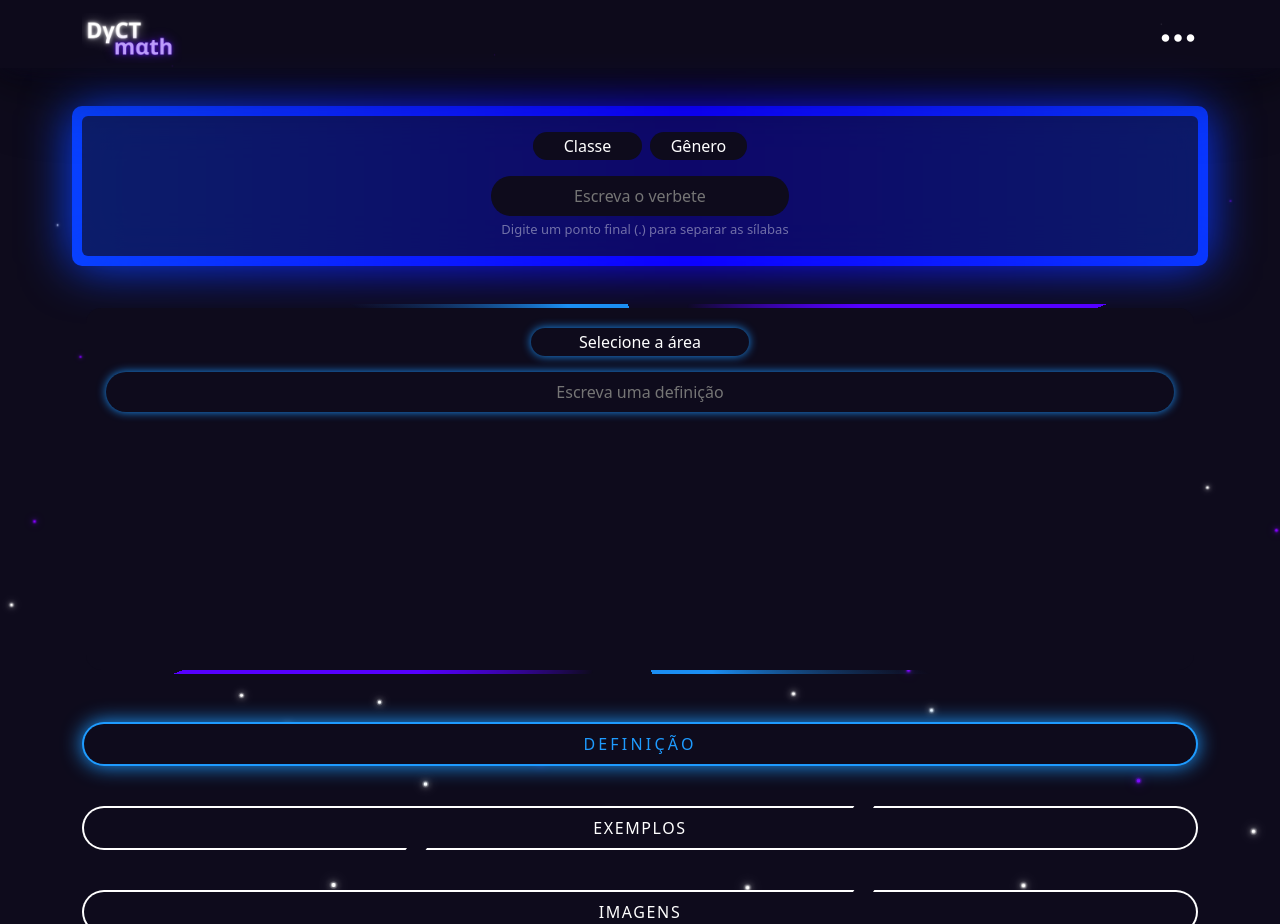
After one commit to isaque-dantas/matemates, a Flask app: template app/templates/create-entry.html in a window 1280 px wide. The commit adds this page. Run offline with Flask 3, Linux system fonts and the light colour scheme; the template is opened without the code that fills it, so the values that code supplies are empty.

Commit message:
Arrumando a bagunça de isaque #1

```diff
--- a/app/static/css/style.css
+++ b/app/static/css/style.css
@@ -230,13 +230,14 @@ nav{
     left: 30px;
 }
 /*--*/
-.significado{
+.significado, .informacoes{
     position: relative;
     width: 100%;
     background: repeating-conic-gradient(from var(--a), #1B8EF2 0%, #1B8EF2 5%, transparent 5%, transparent 40%, #1B8EF2 50%);
     animation: animacao-borda 15s linear infinite;
     border-radius: 20px;
     overflow: hidden;
+    height: 40vh;
 }
 
 @property --a{
@@ -254,7 +255,7 @@ nav{
     }
 }
 
-.significado::before{
+.significado::before, .informacoes::before{
     content: '';
     position: absolute;
     width: 100%;
@@ -266,7 +267,7 @@ nav{
     z-index: -1;
 }
 
-.significado::after{
+.significado::after, .informacoes::after{
     content: '';
     position: absolute;
     inset: 4px;
@@ -275,7 +276,7 @@ nav{
 
 }
 
-.significado li {
+.significado li, .informacoes li{
     position: relative;
     z-index: 2;
     margin-bottom: 10px;
@@ -476,6 +477,49 @@ nav{
     width: 100%;
 }
 
+/*-----------*/
+
+.btn-exemplo-definicao.selecionado {
+    letter-spacing: 0.2em;
+    background: var(--clr);
+    color: var(--clr);
+    box-shadow: 0 0 20px var(--clr);
+}
+
+.btn-exemplo-definicao.selecionado i::before,
+.btn-exemplo-definicao.selecionado i::after {
+    width: 0;
+}
+
+.select select, input{
+    -webkit-appearance: none;
+    -moz-appearance: none;
+    -ms-appearance: none;
+    appearance: none;
+    outline: 0;
+    padding: 2px 10px;
+    border: none;
+    border-radius: 20px;
+    text-align: center;
+    cursor: pointer;
+}
+
+.select-classe select, .select-genero select, .criacao-palavra-escolhida, .select-area select, .criacao-definicao{
+    background: #0e0b1c;
+    color: rgb(255, 255, 255);
+}
+
+.aviso-criacao-palavra-escolhida{
+    color: rgba(255, 255, 255, 0.414);
+    font-size: 13px;
+    margin: 0 0 0 10px;
+}
+
+.select-area select, .criacao-definicao{
+    box-shadow: 0 0 10px #1B8EF2;
+}
+
+
 @media only screen and (max-device-width: 1199px) {
     .link-nav{
         display: none;
@@ -542,4 +586,23 @@ nav{
     .btn-exemplo-definicao{
         width: 100%;
     }
+
+    .criacao-definicao{
+        width: 100%!important;
+    }
+
+    .classe-genero, .criacao-palavra-escolhida{
+        justify-content: center;
+        width: 100%;
+    }
+
+    .palavra div{
+        left: auto;
+    }
+
+    .btn-box{
+        flex-direction: column;
+        gap: 40px;
+        margin: 0 0 40px 0;
+    }
 }
--- a/app/static/js/script.js
+++ b/app/static/js/script.js
@@ -1,25 +1,73 @@
-function mostrarExemplos() {
+function mostrarDefinicao(button) {
+    removerSelecaoDeBotoes();
+    button.classList.add('selecionado');
     var significado = document.getElementById('significado');
     var exemplo = document.getElementById('exemplo');
+    var representa = document.getElementById('representa');
     var btnExemplo = document.getElementById('btn-ex');
     var btnSignificado = document.getElementById('btn-sig');
-    if (significado.classList.contains('d-flex')) {
+    if (significado.classList.contains('d-none')) {
+        significado.classList.replace('d-none', 'd-flex');
+        exemplo.classList.replace('d-flex', 'd-none');
+        representa.classList.replace('d-flex', 'd-none');
+        btnExemplo.classList.replace('d-none', 'd-block');
+        btnSignificado.classList.replace('d-block', 'd-none');
+    }
+}
+
+function mostrarExemplos(button) {
+    removerSelecaoDeBotoes();
+    button.classList.add('selecionado');
+    var significado = document.getElementById('significado');
+    var exemplo = document.getElementById('exemplo');
+    var representa = document.getElementById('representa');
+    var btnExemplo = document.getElementById('btn-ex');
+    var btnSignificado = document.getElementById('btn-sig');
+    if (exemplo.classList.contains('d-none')) {
         significado.classList.replace('d-flex', 'd-none');
         exemplo.classList.replace('d-none', 'd-flex');
+        representa.classList.replace('d-flex', 'd-none');
         btnExemplo.classList.replace('d-block', 'd-none');
         btnSignificado.classList.replace('d-none', 'd-block');
     }
 }
 
-function mostrarSignificado() {
+function mostrarRepresentacao(button) {
+    removerSelecaoDeBotoes();
+    button.classList.add('selecionado');
     var significado = document.getElementById('significado');
     var exemplo = document.getElementById('exemplo');
-    var btnExemplo = document.getElementById('btn-ex');
-    var btnSignificado = document.getElementById('btn-sig');
-    if (significado.classList.contains('d-none')) {
-        significado.classList.replace('d-none', 'd-flex');
+    var representa = document.getElementById('representa');
+    if (representa.classList.contains('d-none')) {
+        significado.classList.replace('d-flex', 'd-none');
         exemplo.classList.replace('d-flex', 'd-none');
-        btnExemplo.classList.replace('d-none', 'd-block');
-        btnSignificado.classList.replace('d-block', 'd-none');
+        representa.classList.replace('d-none', 'd-flex');
     }
 }
+
+function removerSelecaoDeBotoes() {
+    var botoes = document.querySelectorAll('.btn-exemplo-definicao');
+    botoes.forEach(function (botao) {
+        botao.classList.remove('selecionado');
+    });
+}
+
+function toggleGeneroVisibility() {
+    var selectClasse = document.getElementById('select-classe');
+    var genero = document.getElementById('genero');
+
+    selectClasse.addEventListener('change', function() {
+        var selectedOption = this.value;
+        if (selectedOption === 'Numeral' || selectedOption === 'Verbo') {
+            genero.classList.replace('d-block', 'd-none');
+        }
+        else {
+            genero.classList.replace('d-none', 'd-block');
+        }
+    });
+}
+
+// Chamada da função ao carregar a página
+document.addEventListener("DOMContentLoaded", function() {
+    toggleGeneroVisibility();
+});
--- /dev/null
+++ b/app/templates/create-entry.html
@@ -0,0 +1,293 @@
+<!DOCTYPE html>
+<html lang="pt-Br">
+
+<head>
+    <!--PRINCIPAL-->
+    <meta charset="UTF-8">
+    <meta name="viewport" content="width=device-width, initial-scale=1.0">
+    <title>Texto com imagem e exemplo</title>
+
+    <!--BOOTSTRAP-->
+    <link href="https://cdn.jsdelivr.net/npm/bootstrap@5.3.3/dist/css/bootstrap.min.css" rel="stylesheet"
+        integrity="sha384-QWTKZyjpPEjISv5WaRU9OFeRpok6YctnYmDr5pNlyT2bRjXh0JMhjY6hW+ALEwIH" crossorigin="anonymous">
+    <script src="https://cdn.jsdelivr.net/npm/bootstrap@5.3.3/dist/js/bootstrap.bundle.min.js"
+        integrity="sha384-YvpcrYf0tY3lHB60NNkmXc5s9fDVZLESaAA55NDzOxhy9GkcIdslK1eN7N6jIeHz"
+        crossorigin="anonymous"></script>
+    <link rel="stylesheet" href="https://cdn.jsdelivr.net/npm/bootstrap-icons@1.11.3/font/bootstrap-icons.min.css">
+
+    <!--CSS-->
+    <link rel="stylesheet" href="../static/css/style.css">
+
+    <!--FONTES-->
+
+</head>
+
+<body>
+    <script src="../static/js/script.js"></script>
+    <div class="bolhas">
+        <div class="fundo-bolhas">
+            <span style="--i:20.946"></span>
+            <span style="--i:18.412"></span>
+            <span style="--i:9.412"></span>
+            <span style="--i:13.412"></span>
+            <span style="--i:16.890"></span>
+            <span style="--i:7.480"></span>
+            <span style="--i:25.203"></span>
+            <span style="--i:4.586"></span>
+            <span style="--i:20.350"></span>
+            <span style="--i:21.842"></span>
+            <span style="--i:23.699"></span>
+            <span style="--i:27.940"></span>
+            <span style="--i:24.638"></span>
+            <span style="--i:7.555"></span>
+            <span style="--i:29.452"></span>
+            <span style="--i:12.68"></span>
+            <span style="--i:23.901"></span>
+            <span style="--i:21.498"></span>
+            <span style="--i:26.387"></span>
+            <span style="--i:20.243"></span>
+            <span style="--i:18.805"></span>
+            <span style="--i:4.243"></span>
+            <span style="--i:17.518"></span>
+            <span style="--i:25.713"></span>
+            <span style="--i:19.538"></span>
+            <span style="--i:2.325"></span>
+            <span style="--i:27.3653"></span>
+            <span style="--i:16.685"></span>
+            <span style="--i:22.349"></span>
+            <span style="--i:9.696"></span>
+            <span style="--i:24.954"></span>
+            <span style="--i:7.2645"></span>
+            <span style="--i:29.5326"></span>
+            <span style="--i:12.952"></span>
+            <span style="--i:23.648"></span>
+            <span style="--i:21.755"></span>
+            <span style="--i:20.917"></span>
+            <span style="--i:18.9972"></span>
+            <span style="--i:9.014"></span>
+            <span style="--i:22.929"></span>
+            <span style="--i:24.148"></span>
+            <span style="--i:20.376"></span>
+            <span style="--i:7.842"></span>
+            <span style="--i:13.3852"></span>
+            <span style="--i:29.467"></span>
+            <span style="--i:13.528"></span>
+            <span style="--i:10.395"></span>
+            <span style="--i:5.957"></span>
+            <span style="--i:7.5375"></span>
+            <span style="--i:26.285"></span>
+            <span style="--i:3.3184"></span>
+            <span style="--i:14.6795"></span>
+            <span style="--i:17.382546"></span>
+            <span style="--i:8.6795"></span>
+            <span style="--i:27.8234"></span>
+            <span style="--i:18.6842"></span>
+            <span style="--i:9.44715"></span>
+            <span style="--i:13.3751"></span>
+            <span style="--i:16.4872"></span>
+            <span style="--i:7.4871"></span>
+            <span style="--i:25.4275"></span>
+            <span style="--i:4.37651"></span>
+            <span style="--i:20.478268"></span>
+            <span style="--i:21.96857"></span>
+            <span style="--i:23.792"></span>
+            <span style="--i:27.375"></span>
+            <span style="--i:24.645"></span>
+            <span style="--i:7.876"></span>
+            <span style="--i:29.7956"></span>
+            <span style="--i:12.6782"></span>
+            <span style="--i:23.782"></span>
+            <span style="--i:21.948"></span>
+            <span style="--i:20.946"></span>
+            <span style="--i:18.412"></span>
+            <span style="--i:9.412"></span>
+            <span style="--i:13.412"></span>
+            <span style="--i:16.890"></span>
+            <span style="--i:7.480"></span>
+            <span style="--i:25.203"></span>
+            <span style="--i:4.586"></span>
+            <span style="--i:20.350"></span>
+            <span style="--i:21.842"></span>
+            <span style="--i:23.699"></span>
+            <span style="--i:27.940"></span>
+            <span style="--i:24.638"></span>
+            <span style="--i:7.555"></span>
+            <span style="--i:29.452"></span>
+            <span style="--i:12.68"></span>
+            <span style="--i:23.901"></span>
+            <span style="--i:21.498"></span>
+            <span style="--i:26.387"></span>
+            <span style="--i:20.243"></span>
+            <span style="--i:18.805"></span>
+            <span style="--i:4.243"></span>
+            <span style="--i:17.518"></span>
+            <span style="--i:25.713"></span>
+            <span style="--i:19.538"></span>
+            <span style="--i:2.325"></span>
+            <span style="--i:27.3653"></span>
+            <span style="--i:16.685"></span>
+            <span style="--i:22.349"></span>
+            <span style="--i:9.696"></span>
+            <span style="--i:24.954"></span>
+        </div>
+        <section>
+            <header>
+                <div class="container d-flex justify-content-between pt-2 align-items-center">
+                    <img src="img/LOGO.png" alt="" class="logo">
+                    <nav class="d-flex justify-content-between  align-items-center">
+                        <a href="" class="link-nav">PALAVRAS</a>
+                        <a href="" class="link-nav">PERFIL</a>
+                        <a href="" class="link-nav">HOME</a>
+                        <a href="" class="link-nav">MENU</a>
+                        <a href="" class="btn-nav"><span></span><span></span><span></span><span></span>EDITAR</a>
+                        <div class="dropdown">
+                            <i class="bi bi-three-dots dropdown-toggle fs-1" data-bs-toggle="dropdown"
+                                aria-expanded="false"></i>
+                            <ul class="dropdown-menu">
+                                <li><a class="dropdown-item" href="#">PALAVRAS</a></li>
+                                <li><a class="dropdown-item" href="#">PERFIL</a></li>
+                                <li><a class="dropdown-item" href="#">HOME</a></li>
+                                <li><a class="dropdown-item" href="#">MENU</a></li>
+                                <li></li>
+                            </ul>
+                        </div>
+                    </nav>
+                </div>
+            </header>
+
+            <main class="mt-5">
+                <!--
+                <section class="pesquisa-responsivo col-3">
+                    <div class="search-box d-flex justify-content-between align-items-center">
+                        <input type="text" class="search-txt" placeholder="Pesquise um termo aqui!">
+                        <i class="bi bi-search" alt="lupa"></i>
+                    </div>
+                </section>
+                -->
+                <section class="palavra-escolhida container col-8 d-flex flex-column">
+                    <section class="palavra animacao-azul rounded">
+                        <div class="position-absolute">
+                            <div class="classe-genero d-flex gap-2">
+                                <div class="select-classe select">
+                                    <select name="format" id="select-classe">
+                                        <option selected disabled>Classe</option>
+                                        <option value="Substantivo" id="classe-1">Substantivo</option>
+                                        <option value="Adjetivo" id="classe-2">Adjetivo</option>
+                                        <option value="Verbo" id="classe-3">Verbo</option>
+                                        <option value="Numeral" id="classe-4">Numeral</option>
+                                    </select>
+                                </div>
+                                <div class="select-genero select d-block" id="genero">
+                                    <select name="format">
+                                        <option selected disabled>Gênero</option>
+                                        <option value="feminino" id="genero-1">feminino</option>
+                                        <option value="masculino" id="genero-2">masculino</option>
+                                    </select>
+                                </div>
+                            </div>
+
+                            <input type="text" class="criacao-palavra-escolhida mt-3 p-2"
+                                placeholder="Escreva o verbete"><br>
+                            <span class="aviso-criacao-palavra-escolhida">Digite um ponto final (.) para separar as
+                                sílabas</span>
+
+                        </div>
+                    </section>
+
+
+
+                    <section class="informacoes mt-5 mb-5">
+                        <div class="sig p-4 d-flex" id="significado">
+                            <div class="d-flex z-2 justify-content-center w-100 align-items-center flex-column"
+                                id="definicao-1">
+                                <div class="select-area select">
+                                    <select name="format" id="">
+                                        <option selected disabled>Selecione a área</option>
+                                        <option value="Álgebra" id="area-1">Álgebra</option>
+                                        <option value="Cálculo" id="area-2">Cálculo</option>
+                                        <option value="Estatística e probabilidade" id="area-3">Estatística e
+                                            probabilidade</option>
+                                        <option value="Trigonometria" id="area-4">Trigonometria</option>
+                                        <option value="matemática discreta" id="area-5">matemática discreta</option>
+                                    </select>
+                                </div>
+                                <input type="text" class="criacao-definicao mt-3 p-2 w-75"
+                                    placeholder="Escreva uma definição">
+                            </div>
+
+
+                        </div>
+
+                        <div class="d-none justify-content-between lh-lg position-relative" id="exemplo">
+                            <h5 class="titulo-perguntas position-absolute z-2">Perguntas :</h5>
+                            <ul class="perguntas lh-lg">
+                                <li>a + b<br>R: 2</li>
+                                <li>c + d<br>R: 4</li>
+                                <li>e + f<br>R: 8</li>
+                                <li>g + h<br>R: 16</li>
+                                <li>i + j<br>R: 32</li>
+                                <li>k + l<br>R: 64</li>
+                            </ul>
+                        </div>
+
+
+                        <div class="representacao d-none p-5 justify-content-center" id="representa">
+                            <div class="imagem d-flex justify-content-center fs-1 z-2">α</div>
+                            <div class="exemplo d-flex align-items-center justify-content-center z-2">
+                                <img src="img/alfa.png" alt="">
+                            </div>
+                        </div>
+
+                    </section>
+
+                    <div class="btn-box d-flex justify-content-between">
+                        <button class="btn-exemplo-definicao add-definicao border-0 selecionado" style="--clr:#1e9bff"
+                            id="btn-sig" onclick="mostrarDefinicao(this)"><span>DEFINIÇÃO</span><i></i></button>
+                        <button class="btn-exemplo-definicao add-exemplos border-0" style="--clr:#1e9bff" id="btn-ex"
+                            onclick="mostrarExemplos(this)"><span>
+                                EXEMPLOS</span><i></i></button>
+                        <button class="btn-exemplo-definicao add-img border-0" style="--clr:#1e9bff" id="btn-recomenda"
+                            onclick="mostrarRepresentacao(this)"><span>IMAGENS</span><i></i></button>
+                    </div>
+
+
+                </section>
+
+                <!--
+                <section class="recomendacao col-3">
+                    <div class="search-box justify-content-between align-items-center">
+                        <input type="text" class="search-txt" placeholder="Pesquise um termo aqui!">
+                        <i class="bi bi-search" alt="lupa"></i>
+                    </div>
+                    <a href="" class="link-termo-do-dia">
+                        <div class="termo-do-dia mt-5">
+                            <span></span><span></span><span></span><span></span>
+                            <h4 class="d-flex justify-content-center p-3 rounded-top fw-bold">TERMO DO DIA</h4>
+                            <div class="elementos">
+                                <h2 class="d-flex justify-content-center">Be.ta</h2>
+                                <div class="imagem d-flex justify-content-center fs-1 pb-4">β</div>
+                                <div class="significado-recomendacao">
+                                    <p>Trata-se do homem beta, um termo emprestado da biologia, que significa o oposto
+                                        do
+                                        macho
+                                        alfa, o líder de um grupo de animais.</p>
+                                </div>
+                                <div class="exemplo d-flex align-items-center justify-content-center">
+
+                                </div>
+                            </div>
+                        </div>
+                    </a>
+                </section>
+                 -->
+
+            </main>
+        </section>
+    </div>
+
+
+
+
+</body>
+
+</html>
```
